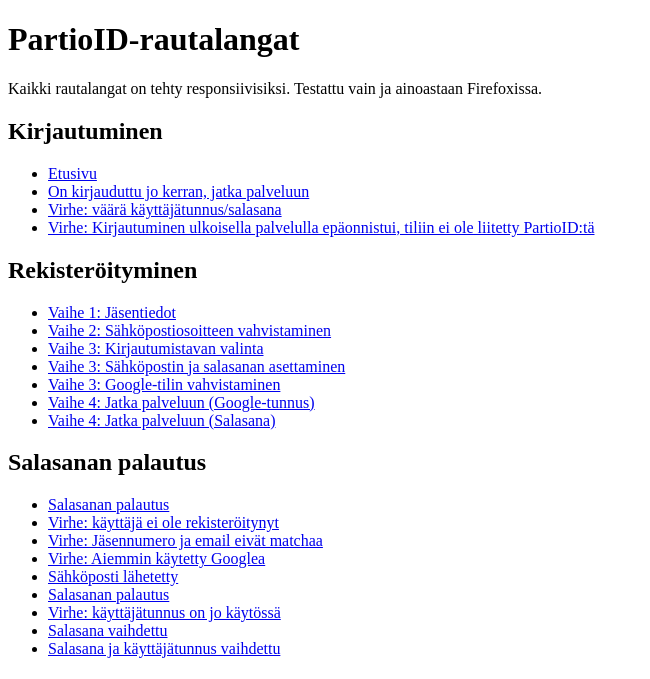
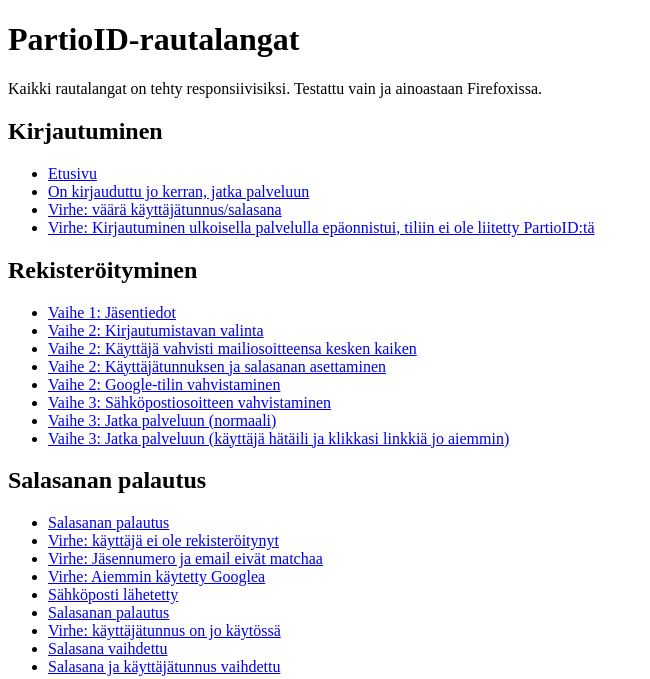
Before and after one commit to emilvirkki/partioid-wireframes, a PHP site: page /index.html in a window 1280 px wide. Shown: the top 679 px of the page, without its empty margins (0-650 px from the left). Run offline with PHP 8.4, Linux system fonts and the light colour scheme.

Commit message:
Changed registration flow so that email is confirmed in the very end

```diff
--- a/index.html
+++ b/index.html
@@ -18,12 +18,13 @@
 <h2>Rekisteröityminen</h2>
 <ul>
 <li><a href="register.php?phase=1">Vaihe 1: Jäsentiedot</a></li>
-<li><a href="register.php?phase=2">Vaihe 2: Sähköpostiosoitteen vahvistaminen</a></li>
-<li><a href="register.php?phase=3">Vaihe 3: Kirjautumistavan valinta</a></li>
-<li><a href="register.php?phase=3&amp;pw=yes">Vaihe 3: Sähköpostin ja salasanan asettaminen</a></li>
-<li><a href="register.php?phase=3&amp;ext=yes">Vaihe 3: Google-tilin vahvistaminen</a></li>
-<li><a href="register.php?phase=4">Vaihe 4: Jatka palveluun (Google-tunnus)</a></li>
-<li><a href="register.php?phase=4&amp;pw=yes">Vaihe 4: Jatka palveluun (Salasana)</a></li>
+<li><a href="register.php?phase=3">Vaihe 2: Kirjautumistavan valinta</a></li>
+<li><a href="register.php?phase=3&amp;mail=confirmed">Vaihe 2: Käyttäjä vahvisti mailiosoitteensa kesken kaiken</a></li>
+<li><a href="register.php?phase=3&amp;pw=yes">Vaihe 2: Käyttäjätunnuksen ja salasanan asettaminen</a></li>
+<li><a href="register.php?phase=3&amp;ext=yes">Vaihe 2: Google-tilin vahvistaminen</a></li>
+<li><a href="register.php?phase=2">Vaihe 3: Sähköpostiosoitteen vahvistaminen</a></li>
+<li><a href="register.php?phase=2&amp;regok=now">Vaihe 3: Jatka palveluun (normaali)</a></li>
+<li><a href="register.php?phase=2&amp;regok=earlier">Vaihe 3: Jatka palveluun (käyttäjä hätäili ja klikkasi linkkiä jo aiemmin)</a></li>
 </ul>
 
 <h2>Salasanan palautus</h2>
```
Also changed, not shown: register.php (+21 -12 lines).
